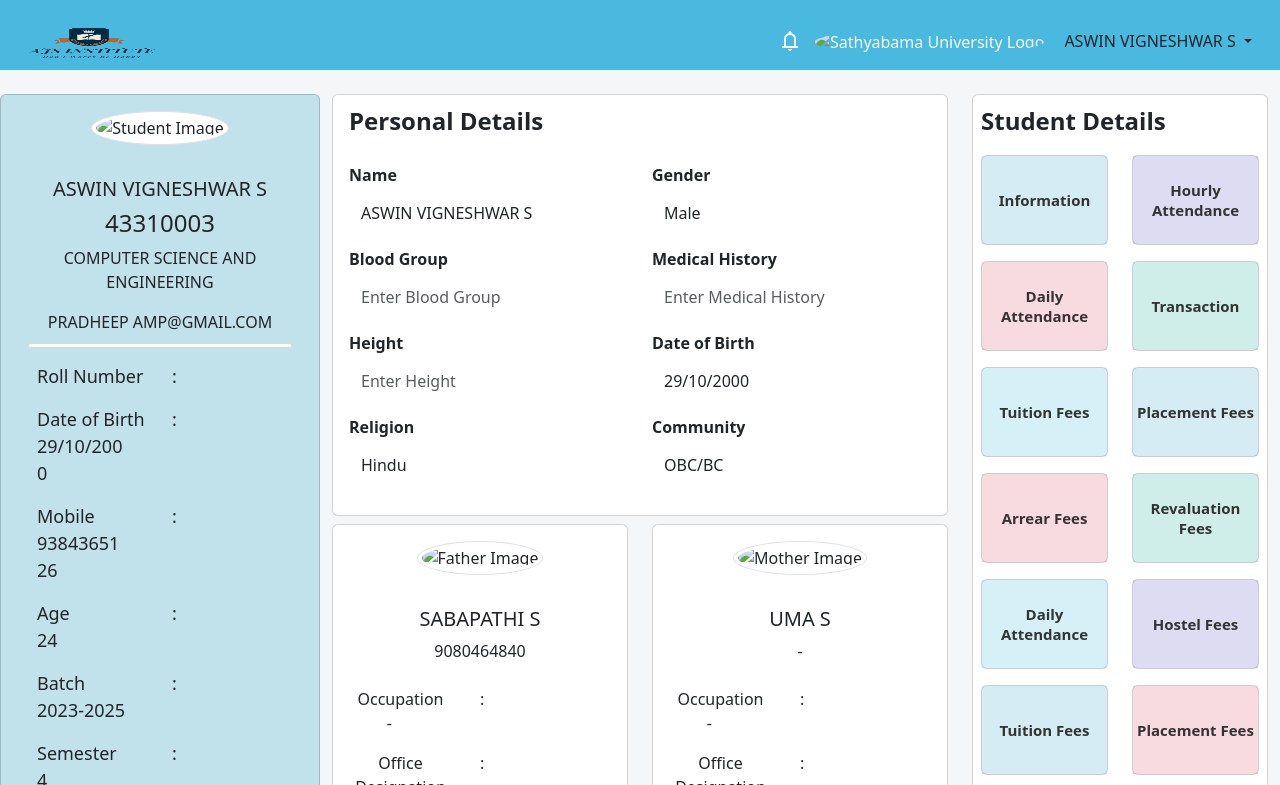
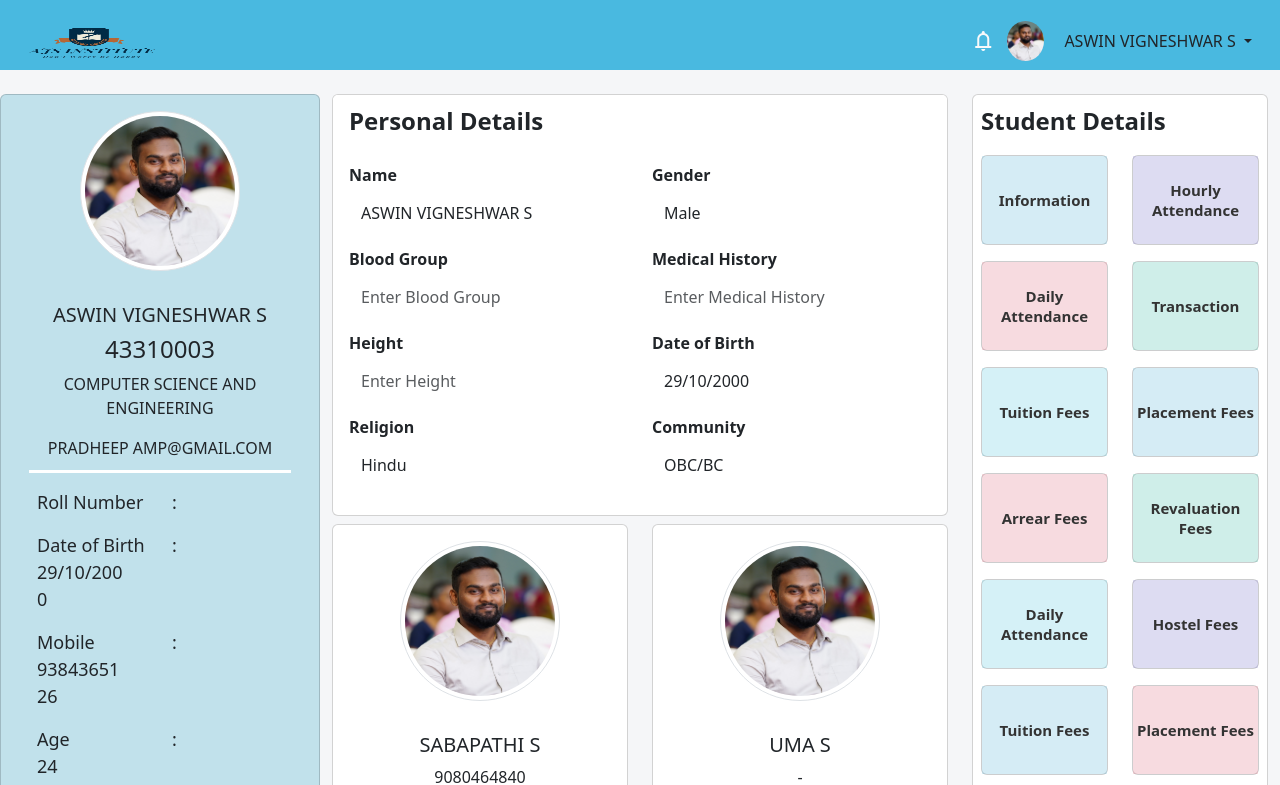
Before and after one commit to jerinsingh-s/AJS-Institute-Student-Portal, a website: page Homepage.html in a window 1280 px wide. Shown: the top 785 px of the page. Drawn offline with nearby package versions, Linux system fonts and the light colour scheme; files whose address does not match are found by name.

Commit message:
Update Homepage.html

```diff
--- a/Homepage.html
+++ b/Homepage.html
@@ -151,7 +151,7 @@
                     notifications
                 </span>
                 <span>
-                    <img src="../Image/DSC04752.jpg" alt="Sathyabama University Logo" class="logoimage2 mx-2">
+                    <img src="DSC04752.jpg" alt="Sathyabama University Logo" class="logoimage2 mx-2">
                 </span>
                 <div class="dropdown">
                     <a class="btn border-0 dropdown-toggle" href="#" role="button" data-bs-toggle="dropdown"
@@ -175,7 +175,7 @@
         <div class="row">
             <div class="col-md-3 card" style="background-color: #c1e1eb; margin-bottom: 10px;">
                 <div class="text-center p-3">
-                    <img src="../Image/DSC04752.jpg" class="card-img-top rounded-circle  img-thumbnail"
+                    <img src="DSC04752.jpg" class="card-img-top rounded-circle  img-thumbnail"
                         alt="Student Image">
                 </div>
                 <div class="card-body">
@@ -361,7 +361,7 @@
                     <div class="col-md-6">
                         <div class="card text-center">
                             <div class="text-center p-3">
-                                <img src="../Image/DSC04752.jpg" class="card-img-top rounded-circle  img-thumbnail"
+                                <img src="DSC04752.jpg" class="card-img-top rounded-circle  img-thumbnail"
                                     alt="Father Image">
                             </div>
                             <div class="card-body">
@@ -442,7 +442,7 @@
                     <div class="col-md-6">
                         <div class="card text-center">
                             <div class="text-center p-3">
-                                <img src="../Image/DSC04752.jpg" class="card-img-top rounded-circle  img-thumbnail"
+                                <img src="DSC04752.jpg" class="card-img-top rounded-circle  img-thumbnail"
                                     alt="Mother Image">
                             </div>
                             <div class="card-body">
```
